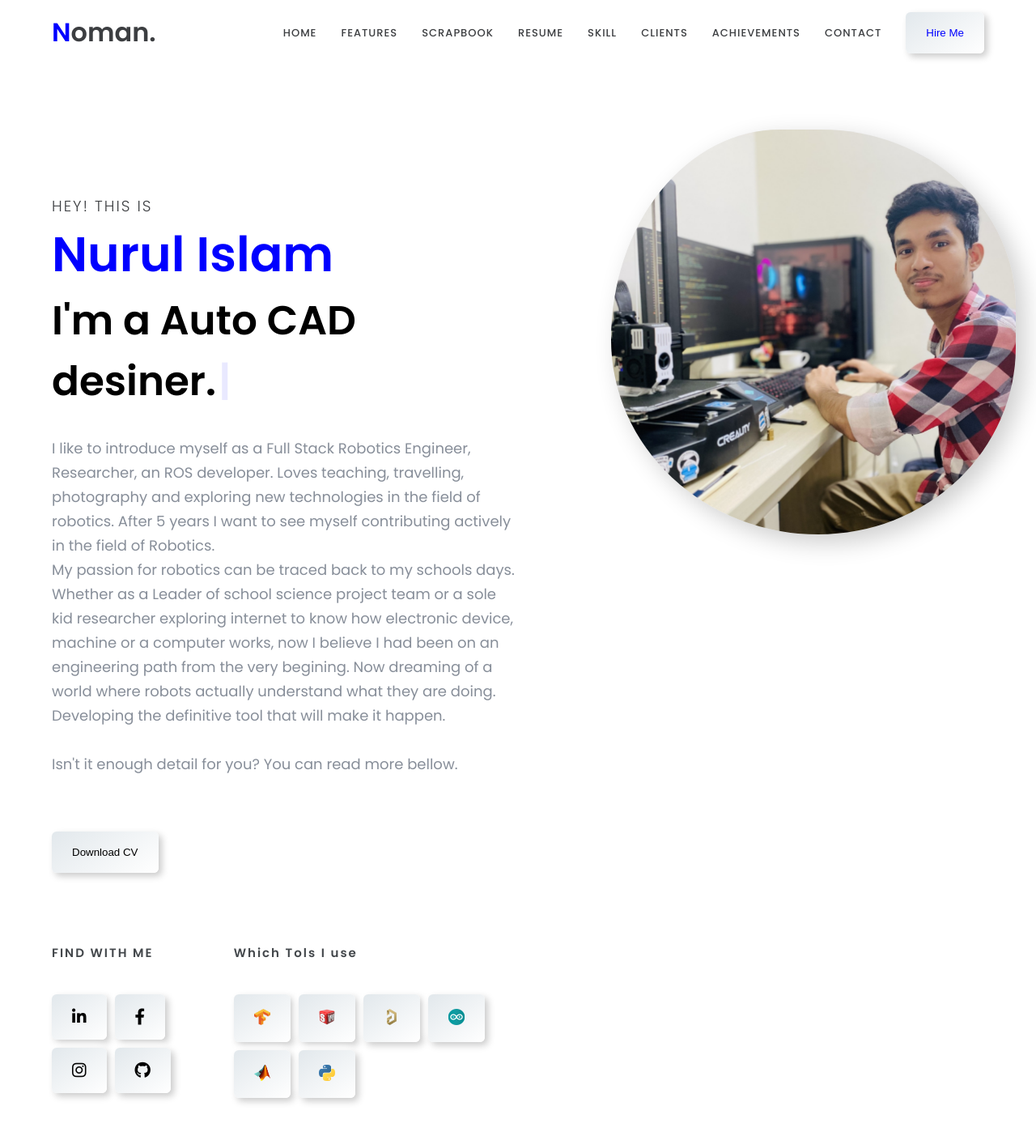
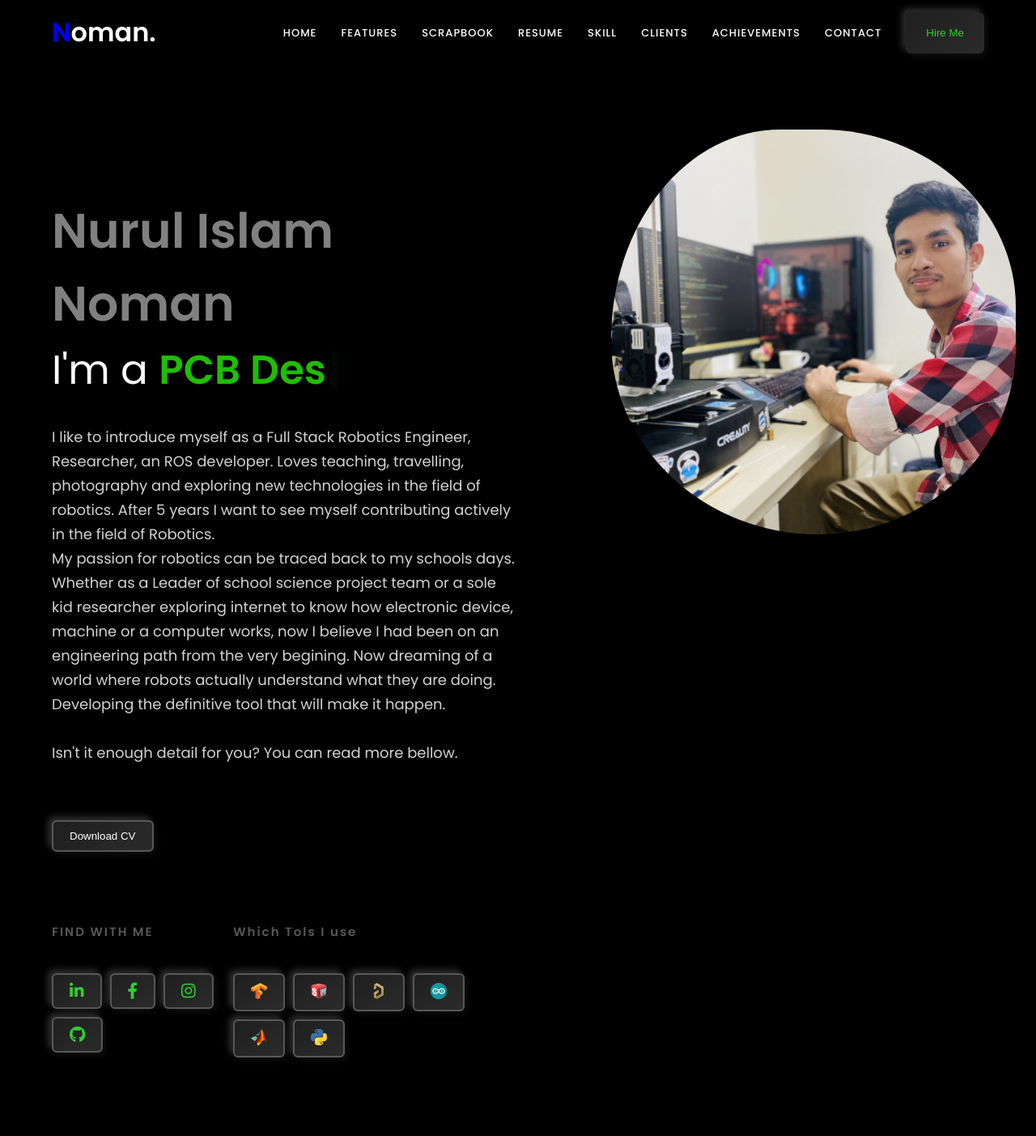
Before and after one commit to nurulislam21/portfolio, a React (Create React App) app: page / in a window 1280 px wide. Shown: the top 1403 px of the page at 81% size. Built offline with nearby package versions, Linux system fonts and the light colour scheme.

Commit message:
make the site dark them

```diff
--- a/src/App.css
+++ b/src/App.css
@@ -12,8 +12,8 @@ html {
 
 body {
   font-family: "Poppins", sans-serif;
-  background-color: #ffffff;
-  color: #3c3e41;
+  background-color: #000000; /* Black background */
+  color: #ffffff; /* White text */
 }
 
 .container {
@@ -32,7 +32,7 @@ body {
 
 a {
   text-decoration: none;
-  color: inherit;
+  color: #32cd32; /* Green links */
 }
 
 li {
@@ -59,20 +59,20 @@ button {
   border-radius: 6px;
   transition: 0.3s all ease;
   cursor: pointer;
-  color: #000;
-  background: linear-gradient(145deg, #e2e8ec, #ffffff);
-  box-shadow: 4px 4px 8px #cbcbcb, -4px -4px 8px #ffffff;
+  color: #ffffff; /* White text */
+  background: linear-gradient(145deg, #1f1f1f, #2b2b2b); /* Black shades for buttons */
+  box-shadow: 4px 4px 8px #0d0d0d, -4px -4px 8px #363636; /* Adjusted for black theme */
 }
 
 .btn_shadow:hover {
-  background: #ff014f;
-  color: white;
+  background: #32cd32; /* Green on hover */
+  color: #ffffff; /* Black text */
   transform: translateY(-10px);
 }
 
 .box_shodow {
-  background: linear-gradient(145deg, #e2e8ec, #ffffff);
-  box-shadow: 4px 4px 8px #cbcbcb, -4px -4px 8px #ffffff;
+  background: linear-gradient(145deg, #1f1f1f, #2b2b2b);
+  box-shadow: 4px 4px 8px #0d0d0d, -4px -4px 8px #363636;
   border-radius: 10px;
 }
 
@@ -96,20 +96,20 @@ button {
 }
 
 .heading h4 {
-  color: #ff014f;
+  color: #32cd32; /* Green text */
   letter-spacing: 2px;
   font-weight: 400;
 }
 
 .heading h1 {
   font-size: 60px;
-  color: #3c3e41;
+  color: #ffffff; /* White text */
   font-weight: 600;
   margin: 20px 0;
 }
 
 h1 {
-  color: #3c3e41;
+  color: #ffffff;
 }
 
 .grid {
@@ -119,7 +119,7 @@ h1 {
 }
 
 p {
-  color: #3c3e41;
+  color: #ffffff; /* White text */
   line-height: 1.6;
 }
 
@@ -128,7 +128,7 @@ p {
 }
 
 .primary_color {
-  color: #ff014f;
+  color: #32cd32; /* Green primary color */
 }
 
 textarea,
@@ -137,31 +137,33 @@ input {
   padding: 15px;
   border-radius: 8px;
   outline: none;
-  border: 3px solid #e2e8ec;
+  border: 3px solid #363636; /* Dark border */
   margin-bottom: 20px;
   font-size: 16px;
+  background-color: #000000; /* Black background */
+  color: #ffffff; /* White text */
 }
 
 textarea:focus,
 input:focus {
-  border-color: #ff014f;
+  border-color: #32cd32; /* Green focus */
 }
 
 footer {
   margin: 60px 0;
   text-align: center;
   padding: 20px 0;
-  background-color: #f5f5f5;
+  background-color: #1f1f1f; /* Dark footer background */
 }
 
 footer p {
-  color: #3c3e41;
+  color: #ffffff;
   font-size: 14px;
   margin-top: 10px;
 }
 
 footer a {
-  color: #ff014f;
+  color: #32cd32; /* Green links */
   text-decoration: none;
   font-weight: 500;
 }
--- a/src/component/Head/header.css
+++ b/src/component/Head/header.css
@@ -3,59 +3,65 @@ header {
   line-height: 10vh;
 }
 
-/* header .container {
-  padding-top: 1%;
-} */
-header img{
+header img {
   top: 5vh;
-  /* width: 60px;
-  height: 60px; */
 }
+
 header ul li {
   margin-left: 30px;
 }
+
 header ul li a {
   transition: 0.5s;
   font-size: 13px;
   font-weight: 500;
   letter-spacing: 1px;
+  color: #ffffff; /* White text */
 }
+
 header ul li a:hover {
-  color: blue;
+  color: #32cd32; /* Green on hover */
 }
+
 .home-btn {
   padding: 18px 25px;
   border-radius: 6px;
   transition: 0.3s all ease;
   cursor: pointer;
   height: fit-content;
-  color: blue;
+  color: #32cd32; /* Green text */
 }
+
 .home-btn {
-  background: linear-gradient(145deg, #e2e8ec, #ffffff);
-  box-shadow: 4px 4px 8px #cbcbcb, -4px -4px 8px #ffffff;
+  background: linear-gradient(145deg, #1f1f1f, #2b2b2b); /* Black shades for button */
+  box-shadow: 4px 4px 8px #0d0d0d, -4px -4px 8px #363636; /* Adjusted shadows */
 }
+
 .home-btn:hover {
-  background: blue;
-  color: white;
+  background: #32cd32; /* Green background on hover */
+  color: #000000; /* Black text */
 }
+
 .open {
   display: none;
 }
+
 .header.active {
   height: 10vh;
   position: fixed;
   top: 0;
   z-index: 1000;
   width: 100%;
-  background-color: #ecf0f3;
+  background-color: #292929; /* Black header */
   box-shadow: -1px 11px 24px -11px rgba(0, 0, 0, 0.75);
   transition: 0.5s;
 }
+
 @media (max-width: 768px) {
   header ul {
     padding-top: 30px;
   }
+
   .nav-links-mobile {
     position: absolute;
     display: block;
@@ -66,41 +72,47 @@ header ul li a:hover {
     transition: all 0.5s ease-in-out;
     width: 60%;
     height: auto;
-    background-color: white;
+    background-color: #1f1f1f; /* Dark background for mobile menu */
     z-index: 888;
     border-radius: 10px;
   }
+
   header ul li {
     width: 100%;
     transition: all 0.5s ease-in-out;
     text-transform: uppercase;
     line-height: 70px;
   }
+
   header .link {
     display: none;
   }
+
   .close,
   .open {
     position: absolute;
     top: 35px;
     right: 20px;
-    color: blue;
+    color: #32cd32; /* Green for mobile menu icons */
     display: block;
     font-size: 25px;
     z-index: 999;
   }
+
   .close {
     right: 45%;
   }
+
   .close.home-btn {
-    background: linear-gradient(145deg, #e2e8ec, #ffffff);
-    color: blue;
+    background: linear-gradient(145deg, #1f1f1f, #2b2b2b); /* Black shades for close button */
+    color: #32cd32; /* Green text */
     border-radius: 50%;
     padding: 0;
     width: 60px;
     height: 60px;
     line-height: 60px;
   }
+
   .header.active {
     height: 8%;
   }
--- a/src/component/Hero/Home.css
+++ b/src/component/Hero/Home.css
@@ -1,81 +1,107 @@
 .hero {
   position: relative;
 }
+
 .hero h3 {
   font-weight: 100;
   letter-spacing: 2px;
+  color: #ffffff; /* White text */
 }
+
 .hero h1 {
   font-size: 60px;
   font-weight: bold;
+  color: #ffffff; /* White text */
 }
 
 .hero h1 span {
-  color: blue;
+  color: #32cd32; /* Green for highlight */
 }
+
 .hero h2 {
   font-size: 50px;
   font-weight: bold;
-  color: blue;
+  color: #008b00b7; /* Green text */
 }
+
 .hero h2 span {
-  color: black;
+  color: #2bff00bd; /* White text */
 }
+
 .hero p {
-  color: #878e99;
+  color: #d3d3d3; /* Light gray for text */
   font-size: 18px;
   line-height: 30px;
   margin-top: 30px;
 }
+
 .hero_btn {
   margin-top: 10%;
   display: inline-table;
 }
+
 .hero_btn h4 {
   font-weight: 700;
   letter-spacing: 2px;
-  color: #43474b;
+  color: #585858; /* Green text */
   font-size: 15px;
   margin: 30px 0 30px 0;
 }
+
 .hero_btn button {
   margin-right: 10px;
   margin-top: 10px;
-  display: column;
+  display: inline-block;
+  background-color: #000000; /* Black button background */
+  color: #ffffff; /* White text */
+  padding: 10px 20px;
+  border: 2px solid #585858; /* Green border */
+  border-radius: 6px;
+  cursor: pointer;
+  transition: 0.3s all ease;
 }
+
+.hero_btn button:hover {
+  background-color: #ffffff; /* Green background on hover */
+  color: #000000; /* Black text */
+}
+
 .hero_btn i {
   font-size: 150%;
+  color: #32cd32; /* Green for icons */
 }
 
 .hero_btn button img {
   width: 20px;
   height: 20px;
-  /* display: grid; */
 }
+
 .hero .left {
   margin-right: 10%;
 }
+
 .hero .right {
   width: 40%;
   position: relative;
 }
+
 .hero .right_img {
   position: relative;
   width: 500px;
   height: 500px;
   border-radius: 20px;
-  overflow: hidden;  /* Ensure content doesn't overflow the rounded corners */
-  box-shadow: 10px 10px 30px rgba(0, 0, 0, 0.2); /* Soft shadow */
-  background: #f0f0f0; /* Optional background */
+  overflow: hidden;
+  box-shadow: 10px 10px 30px rgba(0, 0, 0, 0.5); /* Enhanced shadow */
+  background: #000000; /* Black background */
   animation: profile__animate 8s ease-in-out infinite 1s;
 }
 
 .hero .right_img img {
   width: 100%;
   height: 100%;
-  object-fit: cover; /* Ensures the image covers the area without distortion */
-  border-radius: 20px; /* Rounded corners for the image */
-  box-shadow: 0 4px 15px rgba(0, 0, 0, 0.2); /* Soft shadow on the image */
+  object-fit: cover;
+  border-radius: 20px;
+  box-shadow: 0 4px 15px rgba(0, 0, 0, 0.5); /* Enhanced shadow */
   animation: img_animate 8s ease-in-out infinite 1s;
 }
 
@@ -104,7 +130,7 @@
 }
 
 @media (max-width: 768px) {
-  .hero .right{
+  .hero .right {
     width: 100%;
     margin-left: 20px;
   }
@@ -113,7 +139,6 @@
     margin-left: 20px;
   }
   .hero .f_flex {
-    /* flex-basis: 100%; */
     flex-direction: column;
     flex-direction: column-reverse;
   }
@@ -121,11 +146,7 @@
     width: 100%;
     height: 54vh;
   }
-  .hero-left, .hero-right{
-    /* margin-left: 20px; */
+  .hero-left, .hero-right {
     flex-basis: 100%;
-    /* width: 100%;
-    margin-left: 20px; */
   }
-
 }
--- a/src/component/Hero/Home.js
+++ b/src/component/Hero/Home.js
@@ -16,44 +16,56 @@ const Home = () => {
       <section className='hero' id='home'>
         <div className='container f_flex top'>
           <div className='left top'>
-            <h3>HEY! THIS IS</h3>
+            {/* <h3>HEY! THIS IS</h3> */}
             <h1>
-              <span style={{ color: 'blue', fontWeight: 'bold' }}>Nurul Islam</span>
+              <span style={{ color: 'gray', fontWeight: 'bold' }}>Nurul Islam Noman</span>
             </h1>
+            {/* <h2>
+              <span style={{ color: 'white', fontWeight: 'normal' }}> I'm a professional </span>
+                <Typewriter words={[" Full Stack Robotics Engineer.", "  Auto CAD desiner.", " PCB desiner.", " Researcher.", " FREELANCER."]} loop cursor cursorStyle='|' typeSpeed={70} deleteSpeed={50} delaySpeed={1000}/>
+            </h2> */}
             <h2>
-              <span style={{ color: 'black', fontWeight: 'bold' }}> I'm a</span>
-                <Typewriter words={[" Full Stack Robotics Engineer.", "  Auto CAD desiner.", " PCB desiner.", " Researcher.", " FREELANCER."]} loop cursor cursorStyle='|' typeSpeed={70} deleteSpeed={50} delaySpeed={1000}/>
+              <span style={{ color: 'white', fontWeight: 'normal' }}>I'm a </span>
+              <Typewriter
+                words={["Robotics Engineer.", "Auto CAD Designer.", "PCB Designer.", "Researcher.", "Freelancer."]}
+                loop
+                cursor
+                cursorStyle="|"
+                typeSpeed={70}
+                deleteSpeed={50}
+                delaySpeed={1000}
+              />
             </h2>
             <p>I like to introduce myself as a Full Stack Robotics Engineer, Researcher, an ROS developer. Loves teaching, travelling, photography and exploring new technologies in the field of robotics. After 5 years I want to see myself contributing actively in the field of Robotics.
               <br></br> My passion for robotics can be traced back to my schools days. Whether as a Leader of school science project team or a sole kid researcher exploring internet to know how electronic device, machine or a computer works, now I believe I had been on an engineering path from the very begining.
               Now dreaming of a world where robots actually understand what they are doing. Developing the definitive tool that will make it happen.
-            <p>Isn't it enough detail for you? You can read more bellow.</p>
+              <p>Isn't it enough detail for you? You can read more bellow.</p>
             </p>
             <div className='hero_btn'>
-            <a href= {mypdf} download>
-              <button className='btn_shadow'>Download CV</button>
+              <a href={mypdf} download>
+                <button className='btn_shadow'>Download CV</button>
               </a>
             </div>
             <div className='hero_btn d_flex'>
               <div className='col_1'>
                 <h4>FIND WITH ME</h4>
                 <div className='button'>
-                  <a href="https://www.linkedin.com/in/nurulislam21/"target="_blank" rel="noopener noreferrer">
+                  <a href="https://www.linkedin.com/in/nurulislam21/" target="_blank" rel="noopener noreferrer">
                     <button className='btn_shadow'>
                       <i class='fab fa-linkedin-in'></i>
                     </button>
                   </a>
-                  <a href="https://www.facebook.com/nurulislamnoman.21/"target="_blank" rel="noopener noreferrer">
+                  <a href="https://www.facebook.com/nurulislamnoman.21/" target="_blank" rel="noopener noreferrer">
                     <button className='btn_shadow'>
                       <i class='fab fa-facebook-f'></i>
                     </button>
-                    </a>
-                  <a href="https://www.instagram.com/nurul_islam.noman/"target="_blank" rel="noopener noreferrer">
+                  </a>
+                  <a href="https://www.instagram.com/nurul_islam.noman/" target="_blank" rel="noopener noreferrer">
                     <button className='btn_shadow'>
                       <i class='fab fa-instagram'></i>
                     </button>
                   </a>
-                  <a href="https://github.com/nurulislam21"target="_blank" rel="noopener noreferrer">
+                  <a href="https://github.com/nurulislam21" target="_blank" rel="noopener noreferrer">
                     <button className='btn_shadow'>
                       <i class='fa-brands fa-github'></i>
                     </button>
@@ -62,32 +74,32 @@ const Home = () => {
               </div>
               <div className='col_1'>
                 <h4>Which Tols I use</h4>
-                <a href="https://www.tensorflow.org/"target="_blank" rel="noopener noreferrer">
+                <a href="https://www.tensorflow.org/" target="_blank" rel="noopener noreferrer">
                   <button className='btn_shadow'>
                     <img src={skill1} alt='' />
                   </button>
                 </a>
-                <a href="https://www.solidworks.com/"target="_blank" rel="noopener noreferrer">
+                <a href="https://www.solidworks.com/" target="_blank" rel="noopener noreferrer">
                   <button className='btn_shadow'>
                     <img src={skill2} alt='' />
                   </button>
                 </a>
-                <a href="https://www.altium.com/"target="_blank" rel="noopener noreferrer">
+                <a href="https://www.altium.com/" target="_blank" rel="noopener noreferrer">
                   <button className='btn_shadow'>
                     <img src={skill3} alt='' />
                   </button>
                 </a>
-                <a href="https://www.arduino.cc/"target="_blank" rel="noopener noreferrer">
+                <a href="https://www.arduino.cc/" target="_blank" rel="noopener noreferrer">
                   <button className='btn_shadow'>
                     <img src={skill4} alt='' />
                   </button>
                 </a>
-                <a href="https://www.mathworks.com/products/matlab.html"target="_blank" rel="noopener noreferrer">
+                <a href="https://www.mathworks.com/products/matlab.html" target="_blank" rel="noopener noreferrer">
                   <button className='btn_shadow'>
                     <img src={skill5} alt='' />
                   </button>
                 </a>
-                <a href="https://www.python.org/"target="_blank" rel="noopener noreferrer">
+                <a href="https://www.python.org/" target="_blank" rel="noopener noreferrer">
                   <button className='btn_shadow'>
                     <img src={skill6} alt='' />
                   </button>
```
Also changed, not shown: src/component/Portfolio/Portfolio.css (+4 -4 lines).
